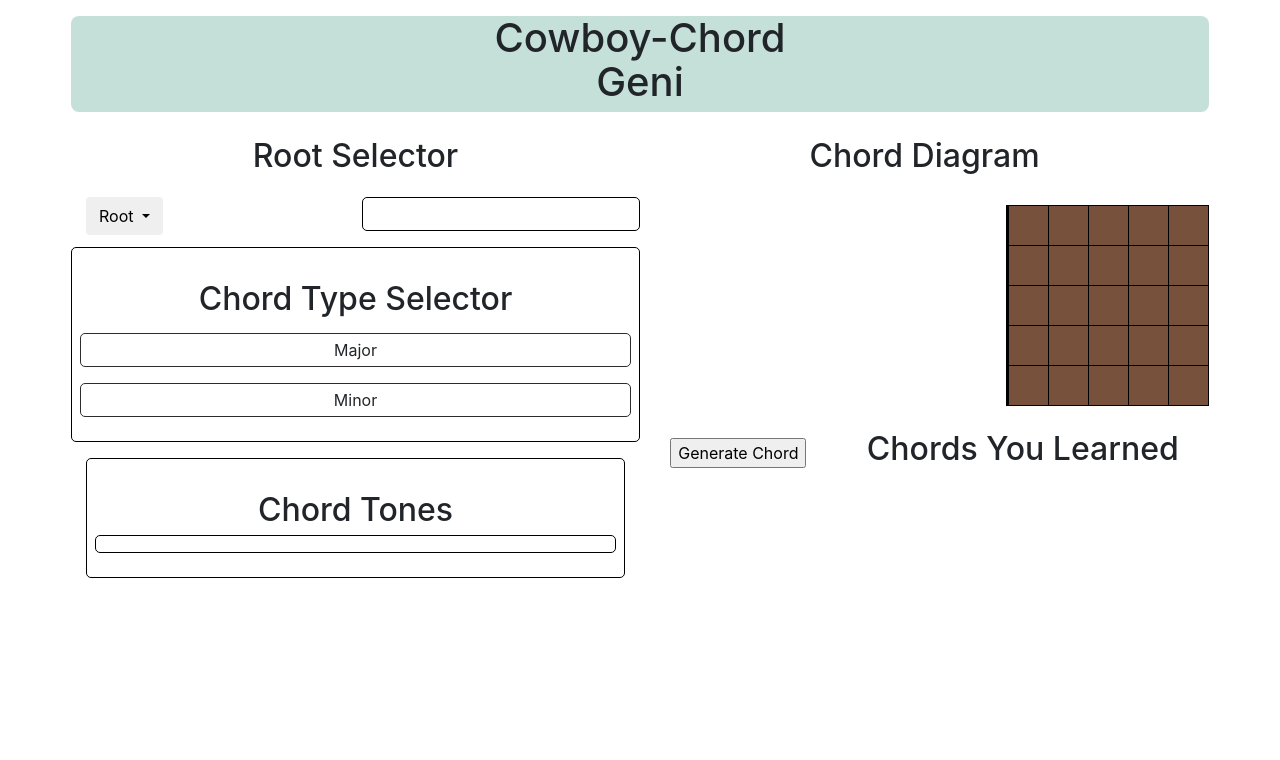
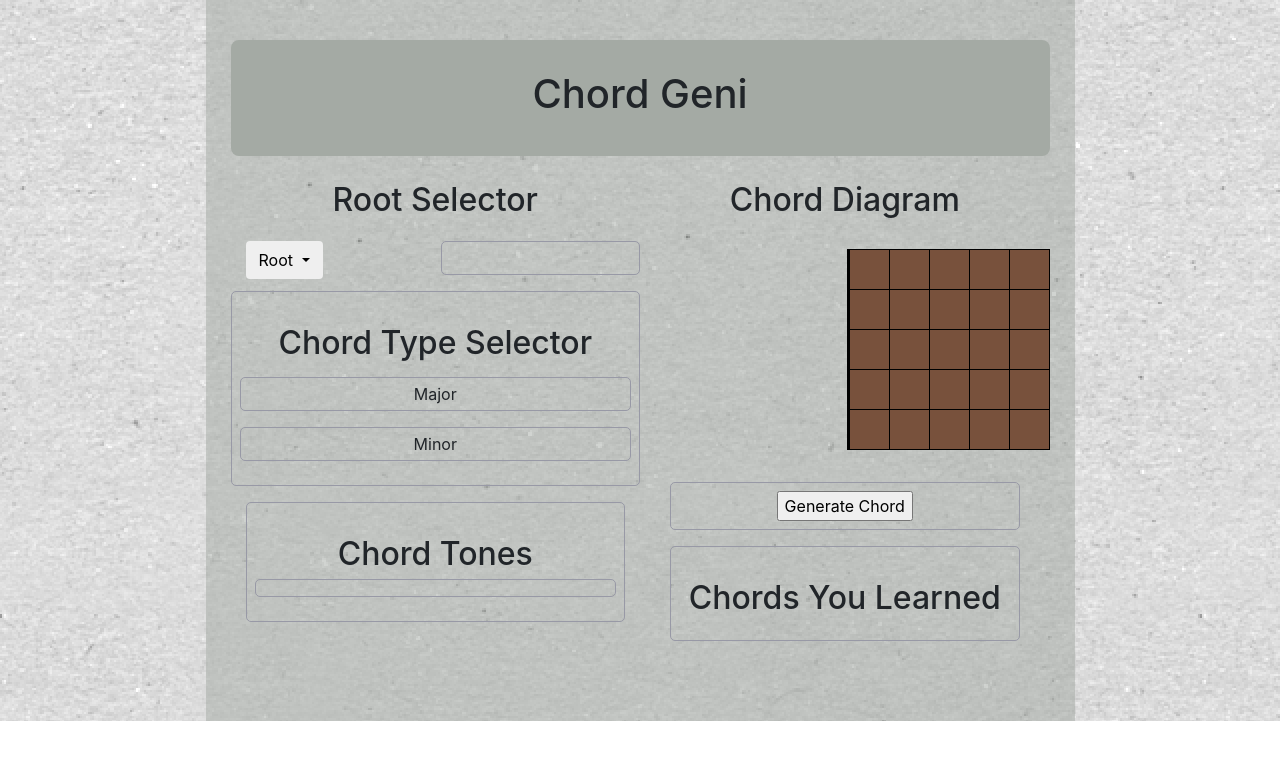
Before and after one commit to GuitarOTronic/Chord-Genie, a plain HTML site: page index.html in a window 1280 px wide. Drawn offline with nearby package versions, Linux system fonts and the light colour scheme.

Commit message:
added icon to tab and background styles

```diff
--- a/index.html
+++ b/index.html
@@ -6,15 +6,17 @@
   <title>Chord Diagrams</title>
   <link rel="stylesheet" href="https://maxcdn.bootstrapcdn.com/bootstrap/4.0.0-beta/css/bootstrap.min.css" integrity="sha384-/Y6pD6FV/Vv2HJnA6t+vslU6fwYXjCFtcEpHbNJ0lyAFsXTsjBbfaDjzALeQsN6M" crossorigin="anonymous">
   <link rel="stylesheet" href="styles/main.css">
+  <link rel="shortcut icon" href="assets/guitar.png" />
   <script defer src="scripts/main.js" charset="utf-8"></script>
 </head>
 
 <body>
+  <div class="bgPic">
     <main class="container">
       <!-- title -->
       <header class="row">
         <div class="col">
-        <h1> Cowboy-Chord <br>Geni</h1>
+          <h1>Chord Geni</h1>
         </div>
       </header>
       <!-- chord selector/diagram -->
@@ -179,11 +181,12 @@
 
             </div>
           </div>
-        <div class="row">
-          <div class="center ">
-            <button class="marginUp center" id="showChord">Generate Chord</button>
+          <!-- Chords You Learned  -->
+          <div class="col justify">
+            <div class="marginUp rootDisplay">
+              <button class="" id="showChord">Generate Chord</button>
             </div>
-          <div class="center">
+            <div class="rootDisplay">
               <h2>Chords You Learned</h2>
               <p id="learned"></p>
             </div>
@@ -193,7 +196,7 @@
 
 
     </main>
-
+  </div>
 
 
 
--- a/styles/main.css
+++ b/styles/main.css
@@ -1,20 +1,25 @@
-.row{
-  /*min-height: 100px;*/
+/*.row{
+  min-height: 100px;
   display: flex;
 
+}*/
+.bgPic{
+  background-image: url("../assets/bg.png");
 }
-
 .container{
-  padding: 1rem;
+  padding: 2.5rem;
+  max-width: 869px;
+  background-color: rgba(164, 170, 164, 0.5);
 }
 
 .center{
   margin: 0 auto;
 }
 header{
-  background: rgba(197, 224, 216, 1);
+  background: rgba(164, 170, 164, 1);
   border-radius: 8px;
-  padding:
+  padding: 2rem;
+
 }
 h1 {
   text-align: center;
@@ -42,22 +47,24 @@ h2{
 
 }
  .rootDisplay p{
-  font-size: 1.4rem;
+  font-size: 1.2rem;
   font-weight: 300;
 }
 .rootDisplay{
   /*display: flex;*/
   text-align: center;
   padding: .5rem;
-  border: 1px solid black;
+  border: 1px solid #9899A6;
   margin-bottom: 1rem;
   border-radius: 5px;
 }
 
-
+.justify{
+  align-self: flex-start;
+}
 .chord{
 
-    border: 1px solid #2d2d2d;
+    border: 1px solid #9899A6;
     radius: 10px;
 }
 li {
```
Also changed, not shown: assets/bg.png (added), assets/guitar.png (added), 1 other file. Lines whose indentation alone changed are shown as unchanged.
